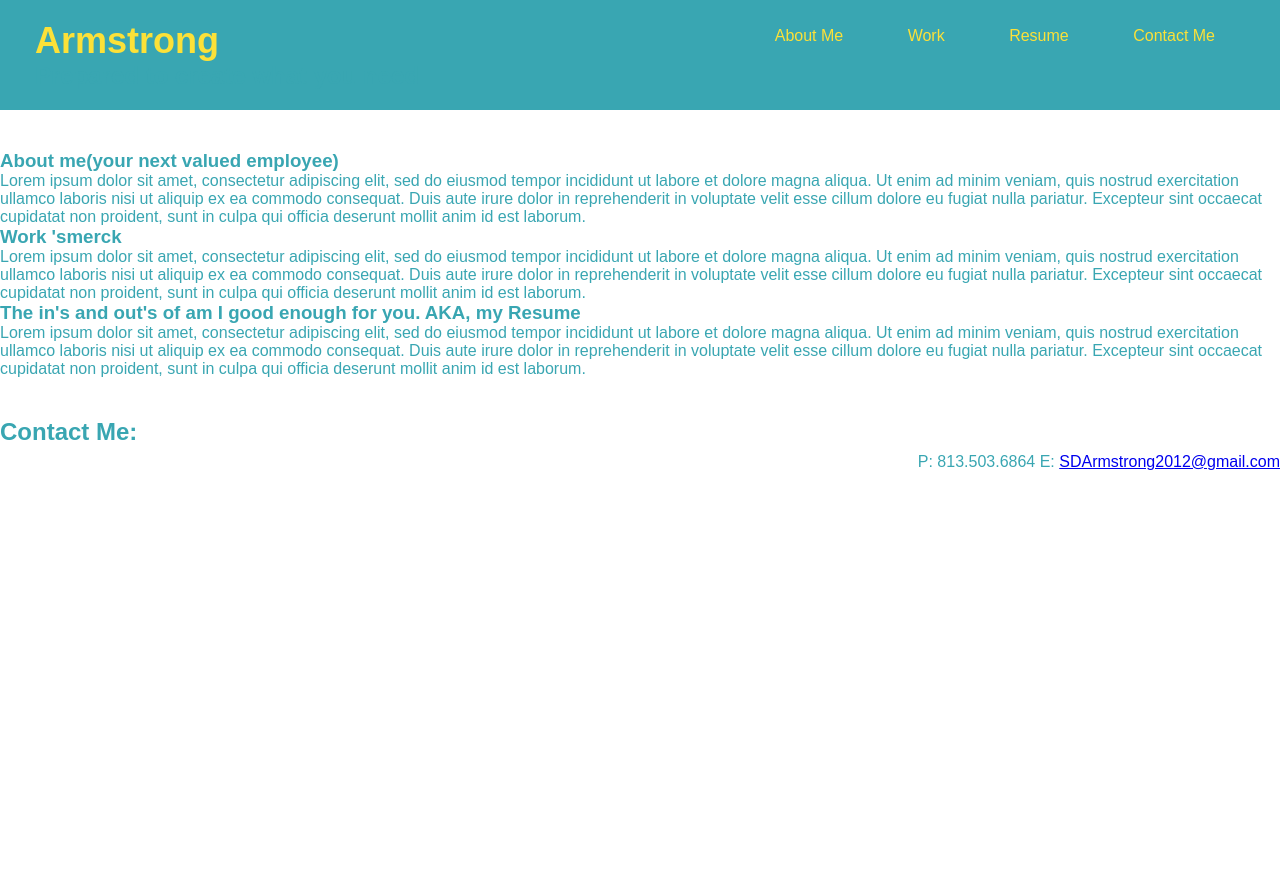
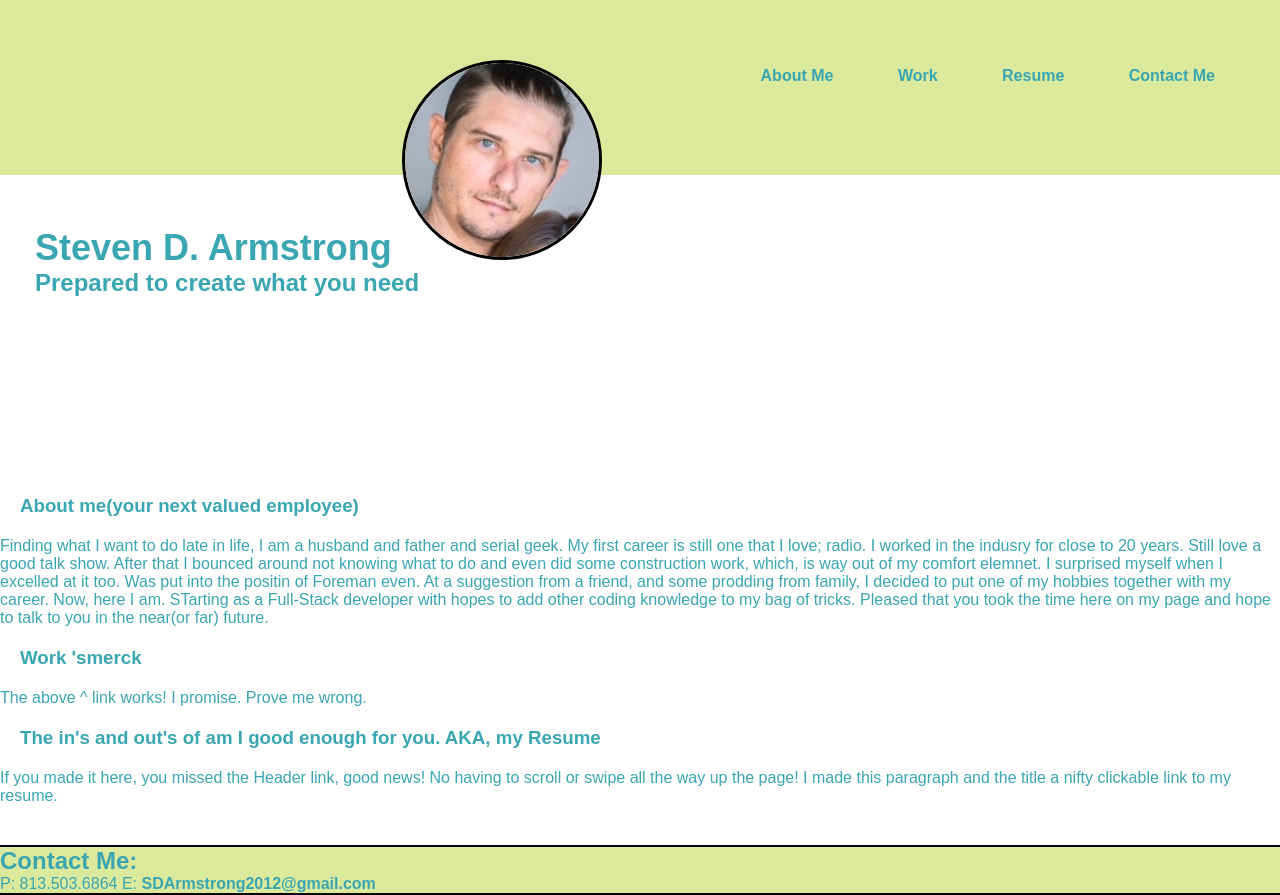
Before and after one commit to UCFBootSDA/Portfolio, a plain HTML site: page index.html in a window 1280 px wide. Before the commit the page ends 800 px from the top, so only its background shows below. Drawn offline with Linux system fonts and the light colour scheme.

Commit message:
should have commited before added a lot work page resume page in page links avatar

```diff
--- a/assets/css/style.css
+++ b/assets/css/style.css
@@ -16,24 +16,27 @@ body {
 header {
 
     padding: 20px 35px;
-    background-color: #39a6b2;
+    background-color: #dbe99d;
+    height: 175px;
+    width: 100%;
 
 }
 
 header h1 {
 
     font-weight: bold;
-    font-size: 36px;
-    color: #fce138;
+    font-size: 36px ;
+    color: #000000;
     margin: 0;
     display: inline;
 
 }
 
+
 header a {
 
     text-decoration: none;
-    color: #fce138;
+    color: #000000;
 
 }
 
@@ -46,6 +49,7 @@ header nav {
 header nav ul li {
 
     display: inline;
+
 }
 
 header nav ul li a {
@@ -53,7 +57,18 @@ header nav ul li a {
     font-weight: lighter;
 }
 
-footer nav {
+header div {
+    margin-bottom: 10px;
+}
+
+footer {
+    border: solid black 2px;
+    border-right: 0px;
+    border-left: 0px;
+    background-color: #dbe99d;
+}
+
+footer nav h2 {
     float: right;
     margin: 7px 0;
 }
@@ -71,3 +86,27 @@ div {
     margin-top: 40px;
     margin-bottom: 40px;
 }
+
+section h3 {
+    padding: 20px 20px 20px 20px;
+    text-decoration: none;
+}
+
+.hero {
+    background-image:;
+    height: 300px;
+    background-size: cover;
+    background-position: center;
+    position: relative;
+}
+
+.avatar {
+    width: 200px;
+    margin: 0;
+    border: 3px solid black;
+    border-radius: 500px;
+}
+
+.work {
+    color: #39a6b2;
+}
--- a/index.html
+++ b/index.html
@@ -7,13 +7,40 @@
     <meta charset="UTF-8" />
     <link rel="stylesheet" type="text/css" href="./assets/css/style.css" />
   </head>
+  <style>
+    a:link {
+      text-decoration: none;
+    }
 
-<!-- hero/splash/jumbo/header/navigation -->
+    a:visited {
+      text-decoration: none;
+    }
+
+    a:hover {
+      text-decoration: underline;
+    }
+
+    a:active {
+      text-decoration: underline;
+    }
+
+    a:link {color: #39a6b2;
+    font-weight: bold;}
+    </style>
+
+<!-- header/navigation -->
   <body>
     <header class="main-header">
+        <div>
+        </div>
+
         <h1>
-            <a href="/">Armstrong</a>
+            <a href="/">Steven D. Armstrong</a>
         </h1>
+        <a href="/">
+            <img class="avatar" src="./assets/images/circle_headshot.png" alt="circle headshot of steven d armstrong" />
+        </a>
+
         <!-- nav -->
         <nav>
             <!-- nav unordered list -->
@@ -27,7 +54,7 @@
                 </li>
     <!-- link resume to seperate page? include download link?-->
                 <li>
-                    <a href="#resume">Resume</a>
+                    <a href="./resume.html">Resume</a>
                 </li>
                 <li>
                     <a href="#contact-me">Contact Me</a>
@@ -36,24 +63,25 @@
         </nav>
         <h2>Prepared to create what you need</h2>
     </header>
-<div></div>
+
+<!-- hero -->
+<section class="hero"></section>
+
 <!-- content: about me/work/resume -->
     <main>
         <section id="about-me" class="about-me">
             <h3>About me(your next valued employee)</h3>
-            <p>Lorem ipsum dolor sit amet, consectetur adipiscing elit, sed do eiusmod tempor incididunt ut labore et dolore magna aliqua. Ut enim ad minim veniam, quis nostrud exercitation ullamco laboris nisi ut aliquip ex ea commodo consequat. Duis aute irure dolor in reprehenderit in voluptate velit esse cillum dolore eu fugiat nulla pariatur. Excepteur sint occaecat cupidatat non proident, sunt in culpa qui officia deserunt mollit anim id est laborum.</p>
-
+            <p>Finding what I want to do late in life, I am a husband and father and serial geek. My first career is still one that I love; radio. I worked in the indusry for close to 20 years. Still love a good talk show. After that I bounced around not knowing what to do and even did some construction work, which, is way out of my comfort elemnet. I surprised myself when I excelled at it too. Was put into the positin of Foreman even. At a suggestion from a friend, and some prodding from family, I decided to put one of my hobbies together with my career. Now, here I am. STarting as a Full-Stack developer with hopes to add other coding knowledge to my bag of tricks. Pleased that you took the time here on my page and hope to talk to you in the near(or far) future.</p>
         </section>
 
         <section id="work" class="work">
-            <h3>Work 'smerck</h3>
-            <p>Lorem ipsum dolor sit amet, consectetur adipiscing elit, sed do eiusmod tempor incididunt ut labore et dolore magna aliqua. Ut enim ad minim veniam, quis nostrud exercitation ullamco laboris nisi ut aliquip ex ea commodo consequat. Duis aute irure dolor in reprehenderit in voluptate velit esse cillum dolore eu fugiat nulla pariatur. Excepteur sint occaecat cupidatat non proident, sunt in culpa qui officia deserunt mollit anim id est laborum.</p>
-
+            <h3><a href="./portfolio-page.html">Work 'smerck</h3></a>
+            <p>The above ^ link works! I promise. Prove me wrong.</p>
         </section>
 
         <section id="resume" class="resume">
             <h3>The in's and out's of am I good enough for you. AKA, my Resume</h3>
-            <p>Lorem ipsum dolor sit amet, consectetur adipiscing elit, sed do eiusmod tempor incididunt ut labore et dolore magna aliqua. Ut enim ad minim veniam, quis nostrud exercitation ullamco laboris nisi ut aliquip ex ea commodo consequat. Duis aute irure dolor in reprehenderit in voluptate velit esse cillum dolore eu fugiat nulla pariatur. Excepteur sint occaecat cupidatat non proident, sunt in culpa qui officia deserunt mollit anim id est laborum.</p>
+            <p>If you made it here, you missed the Header link, good news! No having to scroll or swipe all the way up the page! I made this paragraph and the title a nifty clickable link to my resume.</p>
 
         </section>
     </main>
```
Also changed, not shown: portfolio-page.html (added, +70 -0 lines), resume.html (added, +24 -0 lines), README.txt, assets/images/circle_headshot - Copy.png (added), assets/images/circle_headshot.png (added), assets/images/circle_headshot_avatar.png (added), 1 other file.
